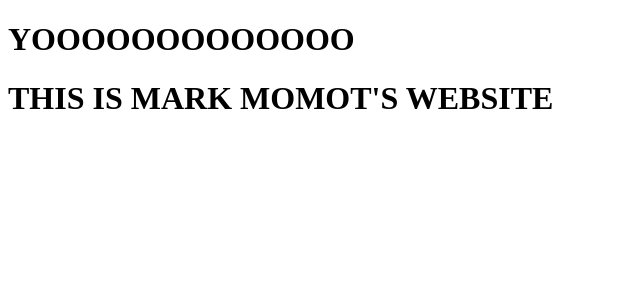
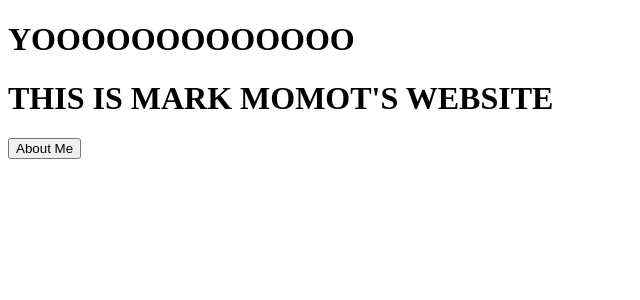
Before and after one commit to Momot1/resume, a React (Create React App) app: page / in a window 1280 px wide. Shown: the top 300 px of the page, without its empty margins (0-640 px from the left). Built offline with nearby package versions, Linux system fonts and the light colour scheme.

Commit message:
Added about me button

```diff
--- a/src/App.js
+++ b/src/App.js
@@ -4,6 +4,7 @@ function App() {
       <header className="App-header">
         <h1>YOOOOOOOOOOOOO</h1>
         <h1>THIS IS MARK MOMOT'S WEBSITE</h1>
+        <button>About Me</button>
       </header>
     </div>
   );
```
